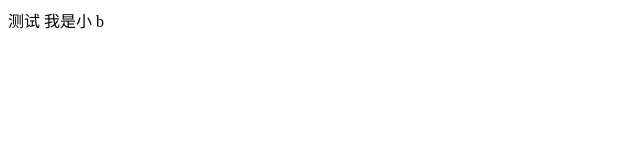
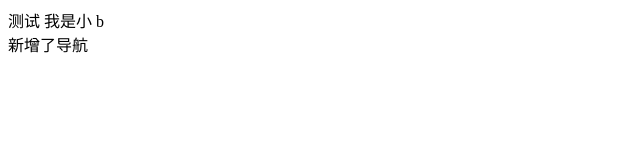
Before and after one commit to angel-yu/0510_test, a plain HTML site: page index.html in a window 1280 px wide. Shown: the whole page, without its empty margins (0-640 px from the left). Drawn offline with Linux system fonts and the light colour scheme.

Commit message:
新增了导航

```diff
--- a/index.html
+++ b/index.html
@@ -8,5 +8,6 @@
 </head>
 <body>
   测试 我是小 b
+  <div>新增了导航</div>
 </body>
 </html>
```
